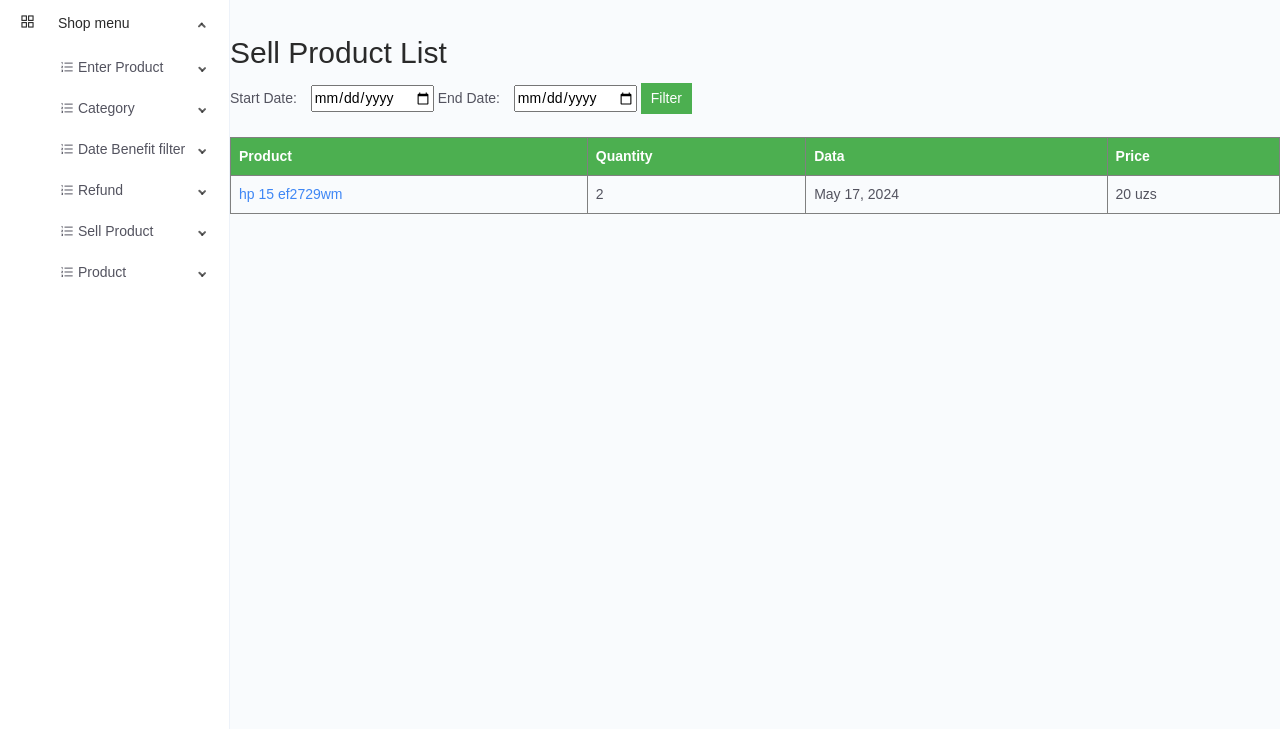
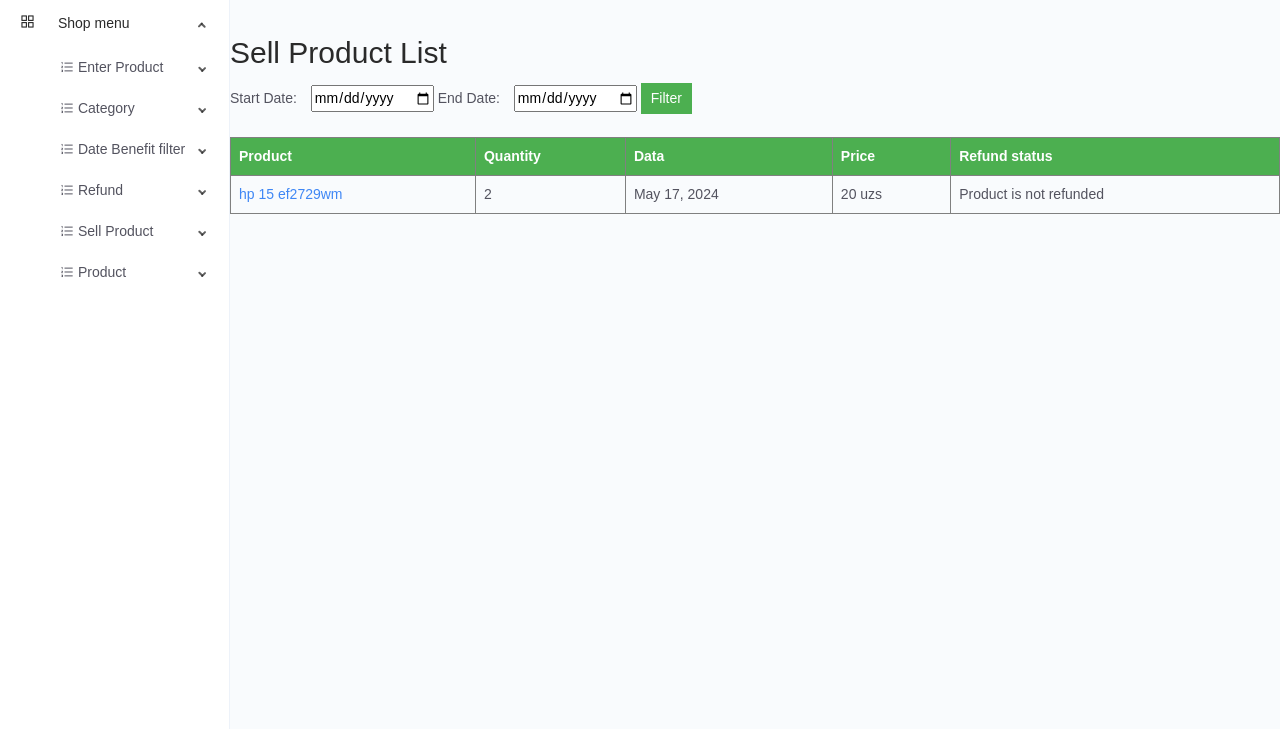
Before and after one commit to Muhammedzohid/PC-shop, a Django app: page /sell-product/list/ in a window 1280 px wide. Shown: the part 70-799 px from the top of the page. Run offline with Django 5.2, Linux system fonts and the light colour scheme; data comes from the database, SQL or seed files in the repository; some libraries are stand-ins or nearby versions.

Commit message:
Added refund status

```diff
--- a/templates/sell_product/list.html
+++ b/templates/sell_product/list.html
@@ -23,6 +23,7 @@
                 <th>Quantity</th>
                 <th>Data</th>
                 <th>Price</th>
+                <th>Refund status</th>
             </tr>
         </thead>
         <tbody>
@@ -32,6 +33,13 @@
                 <td>{{ sell_product.quantity }}</td>
                 <td>{{ sell_product.sold_at }}</td>
                 <td>{{ sell_product.price }} uzs</td>
+                <td>
+                    {% if sell_product.refunded == true %}
+                        Product Refunded
+                    {% else %}
+                        Product is not refunded
+                    {% endif %}
+                </td>
             </tr>
             {% endfor %}
         </tbody>
```
